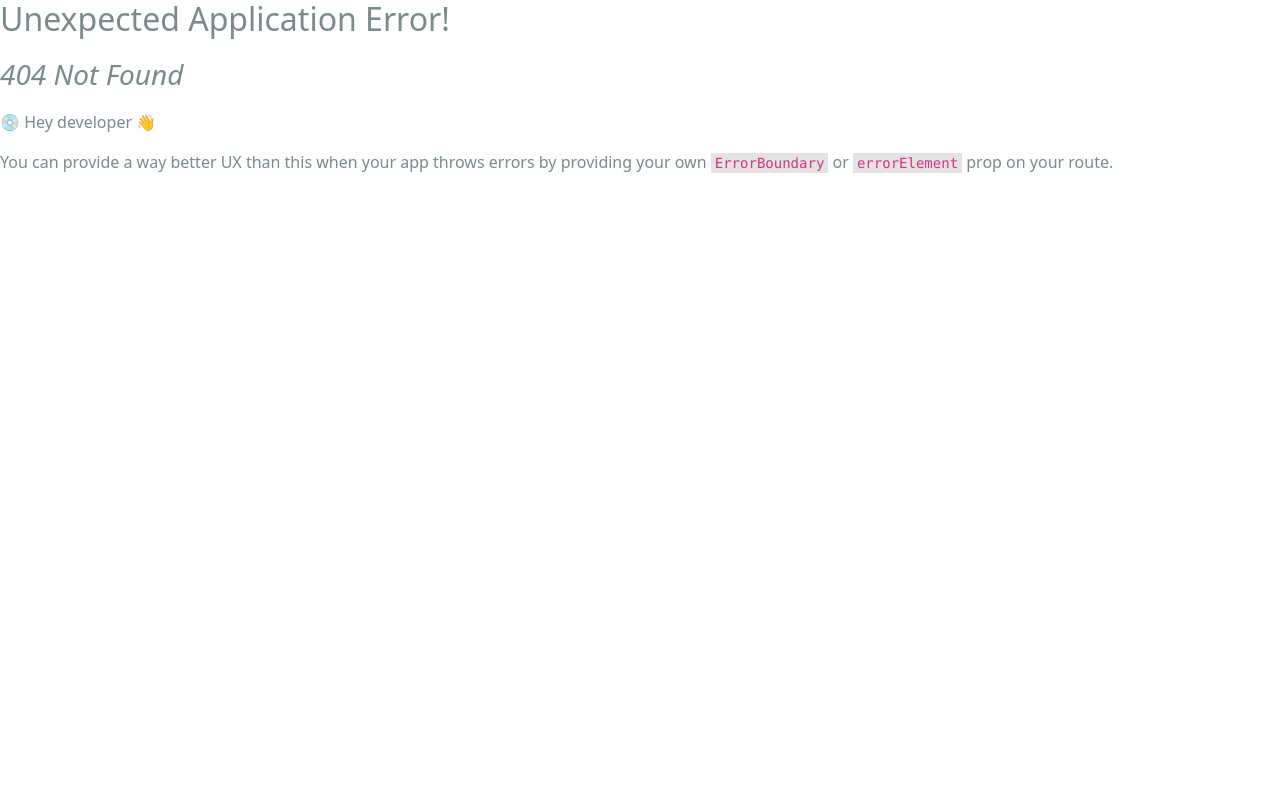
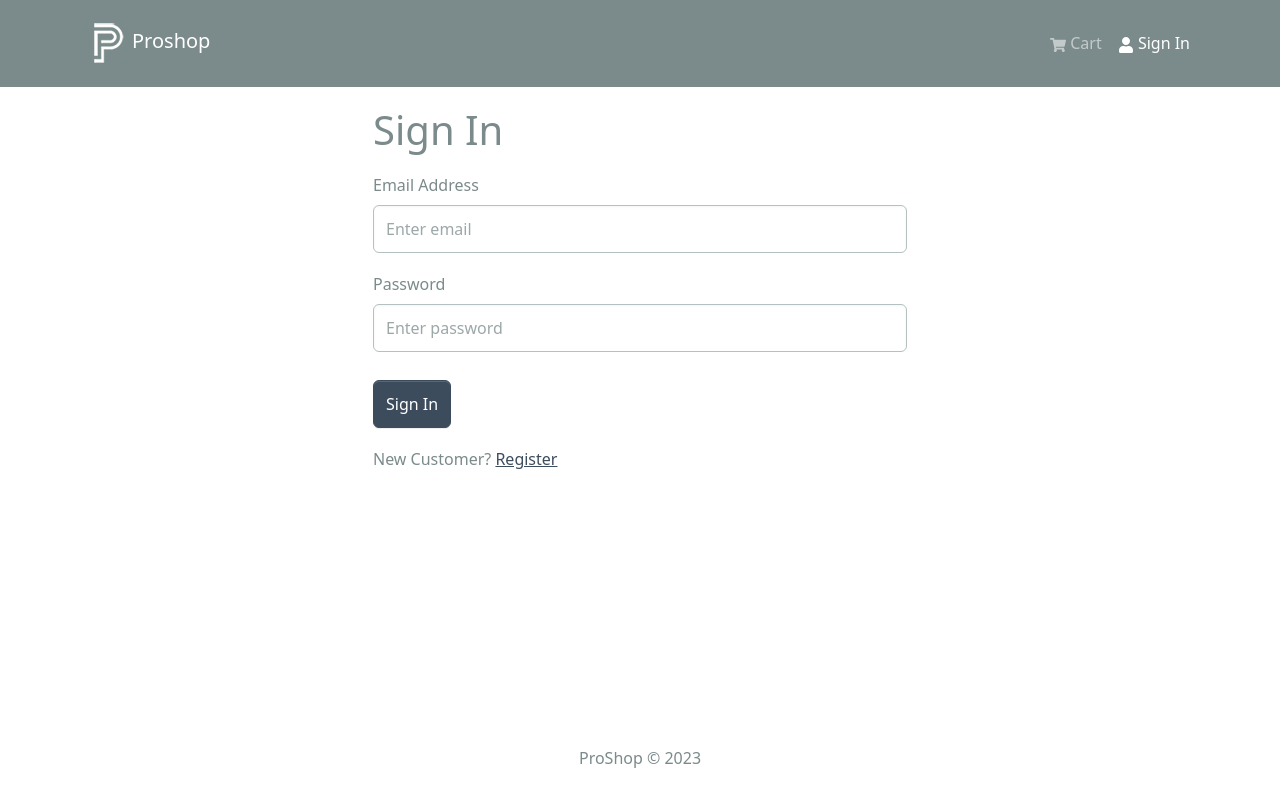
Before and after one commit to SakethBhardwajV/proshop, a React (Create React App) app in the folder frontend/: page /login in a window 1280 px wide. Before the commit this address had no page. Shown: the top 802 px of the page. Built offline with nearby package versions, Linux system fonts and the light colour scheme.

Commit message:
Create Login Screen

```diff
--- /dev/null
+++ b/frontend/src/components/FormContainer.jsx
@@ -0,0 +1,16 @@
+import React from "react";
+import { Container, Row, Col } from "react-bootstrap";
+
+const FormContainer = ({ children }) => {
+  return (
+    <Container>
+      <Row className="justify-content-md-center">
+        <Col xs={12} md={6}>
+          {children}
+        </Col>
+      </Row>
+    </Container>
+  );
+};
+
+export default FormContainer;
--- a/frontend/src/index.js
+++ b/frontend/src/index.js
@@ -15,6 +15,7 @@
 import HomeScreen from "./screens/HomeScreen";
 import ProductScreen from "./screens/ProductScreen";
 import CartScreen from "./screens/CartScreen";
+import LoginScreen from "./screens/LoginScreen";
 
 const router = createBrowserRouter(
   createRoutesFromElements(
@@ -22,6 +23,7 @@
       <Route index={true} path="/" element={<HomeScreen />} />
       <Route path="/product/:id" element={<ProductScreen />} />
       <Route path="/cart" element={<CartScreen />} />
+      <Route path="/login" element={<LoginScreen />} />
     </Route>
   )
 );
--- /dev/null
+++ b/frontend/src/screens/LoginScreen.jsx
@@ -0,0 +1,54 @@
+import { useState } from "react";
+import { Link } from "react-router-dom";
+import { Form, Button, Row, Col } from "react-bootstrap";
+import FormContainer from "../components/FormContainer";
+
+const LoginScreen = () => {
+  const [email, setEmail] = useState("");
+  const [password, setPassword] = useState("");
+
+  const submitHandler = (e) => {
+    e.preventDefault();
+    console.log("submit");
+  };
+
+  return (
+    <FormContainer>
+      <h1>Sign In</h1>
+
+      <Form onSubmit={submitHandler}>
+        <Form.Group controlId="email" className="my-3">
+          <Form.Label>Email Address</Form.Label>
+          <Form.Control
+            type="email"
+            placeholder="Enter email"
+            value={email}
+            onChange={(e) => setEmail(e.target.value)}
+          ></Form.Control>
+        </Form.Group>
+
+        <Form.Group controlId="password" className="my-3">
+          <Form.Label>Password</Form.Label>
+          <Form.Control
+            type="password"
+            placeholder="Enter password"
+            value={password}
+            onChange={(e) => setPassword(e.target.value)}
+          ></Form.Control>
+        </Form.Group>
+
+        <Button type="submit" variant="primary" className="mt-2">
+          Sign In
+        </Button>
+      </Form>
+
+      <Row className="py-3">
+        <Col>
+          New Customer? <Link to="/register">Register</Link>
+        </Col>
+      </Row>
+    </FormContainer>
+  );
+};
+
+export default LoginScreen;
```
